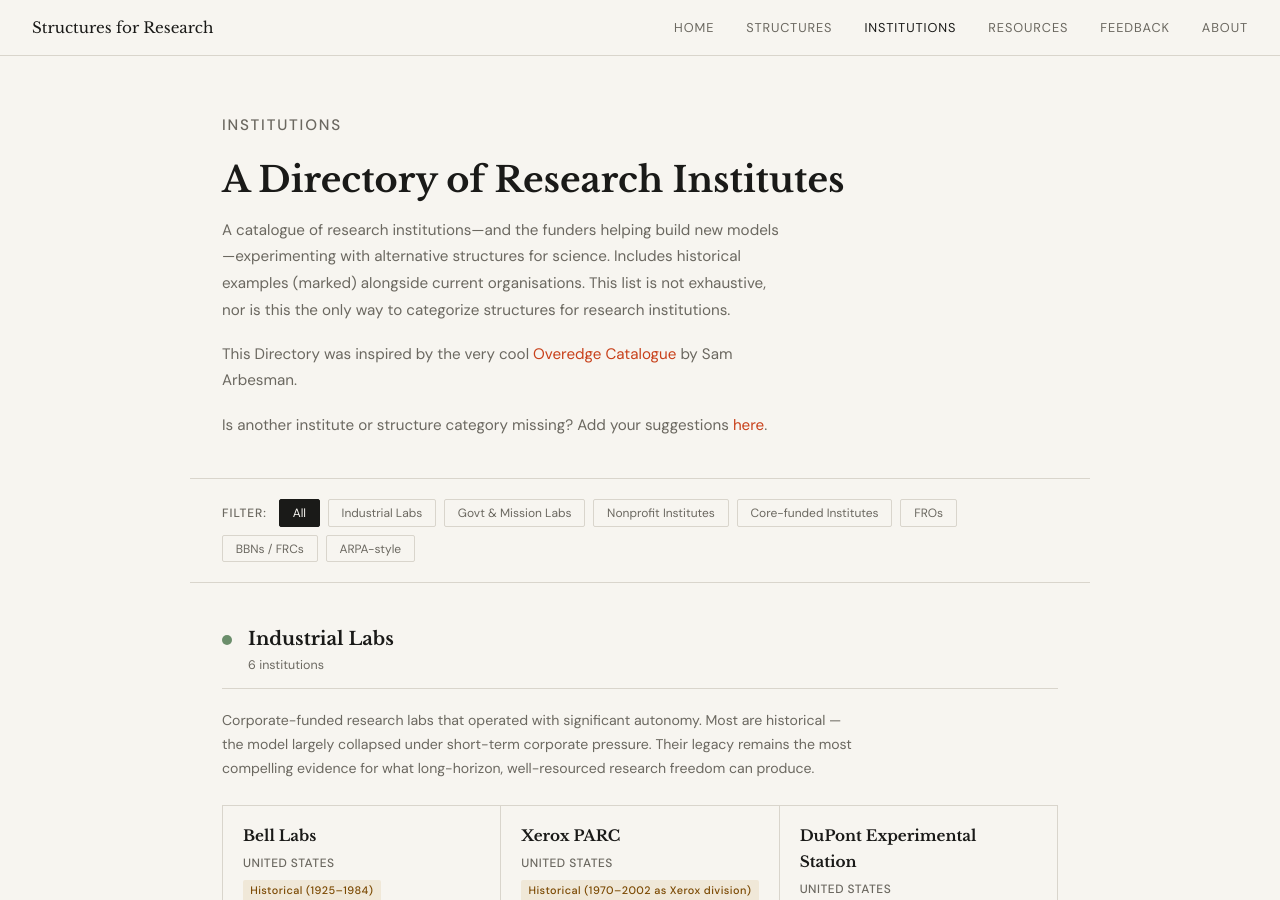
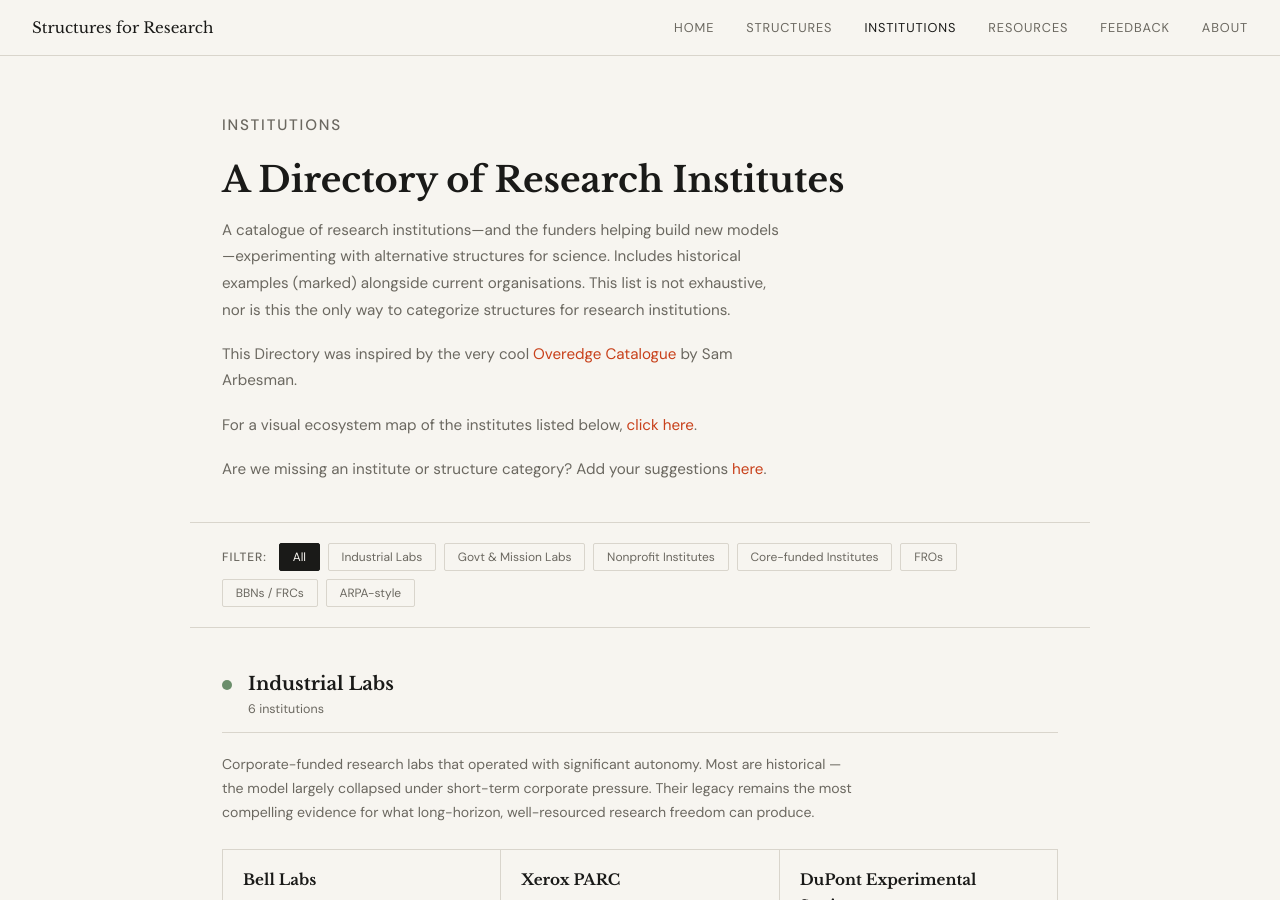
Before and after one commit to biancale4/structuresforresearch.com, a Jekyll site: the page built from institutions.html, in a window 1280 px wide and 900 px high. Built offline with Jekyll 4.4.1, drawn with Linux system fonts in a browser that asks for light colours.

Commit message:
Update institutions.html

```diff
--- a/institutions.html
+++ b/institutions.html
@@ -42,7 +42,8 @@ description: A catalogue of research institutions organised by structure type
   <h1>A Directory of Research Institutes</h1>
   <p>A catalogue of research institutions—and the funders helping build new models—experimenting with alternative structures for science. Includes historical examples (marked) alongside current organisations. This list is not exhaustive, nor is this the only way to categorize structures for research institutions.</p>
   <p>This Directory was inspired by the very cool <a href="https://arbesman.net/overedge/">Overedge Catalogue</a> by Sam Arbesman.</p>
-  <p>Is another institute or structure category missing? Add your suggestions <a href="https://structuresforresearch.com/feedback.html">here</a>.</p>
+  <p>For a visual ecosystem map of the institutes listed below, <a href="https://structuresforresearch.com/Structures%20for%20Research%20map%20v1%20May%202026.pdf" target="_blank">click here</a>.</p>
+  <p>Are we missing an institute or structure category? Add your suggestions <a href="https://structuresforresearch.com/feedback.html">here</a>.</p>
 </div>
 
 <div class="filter-row">
```
